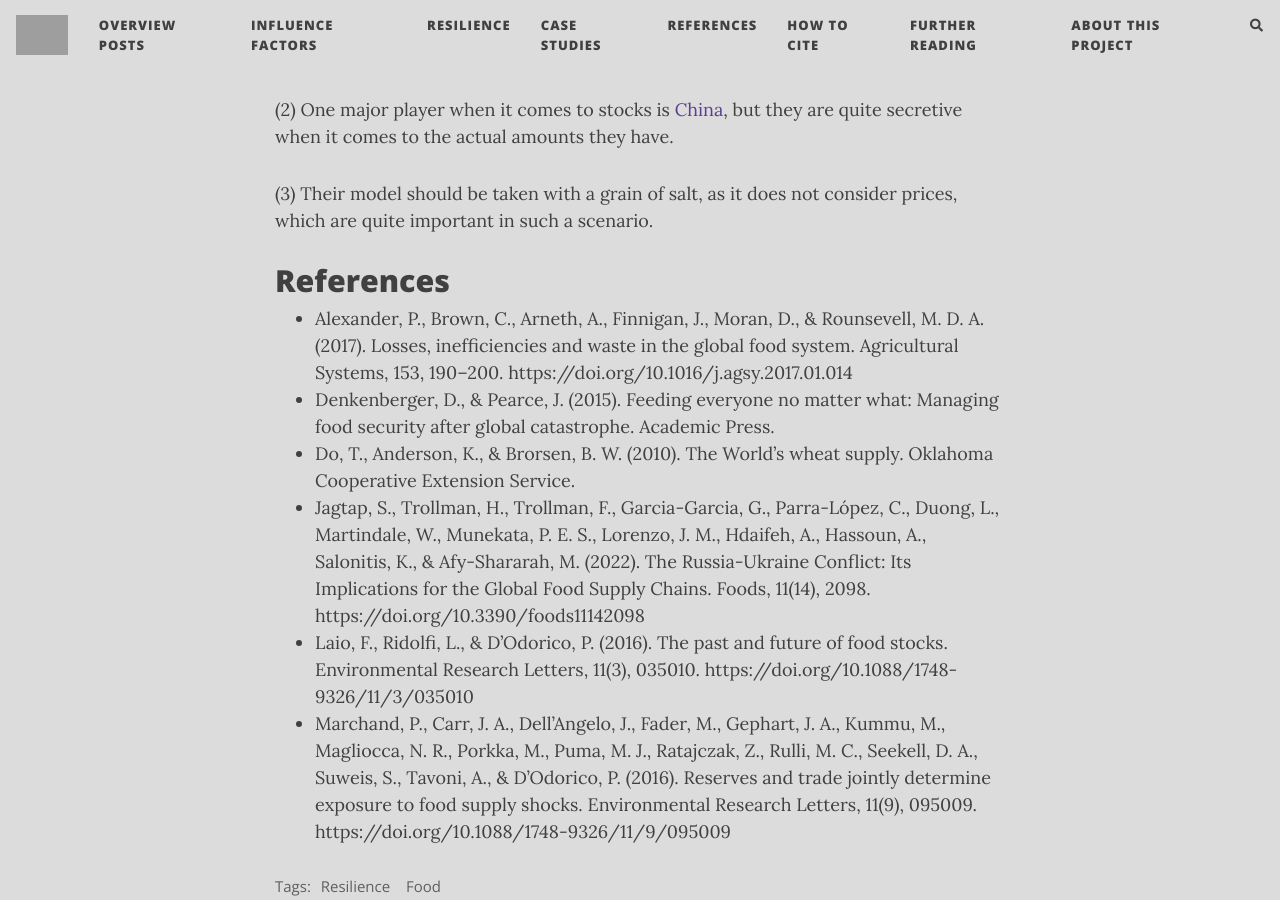
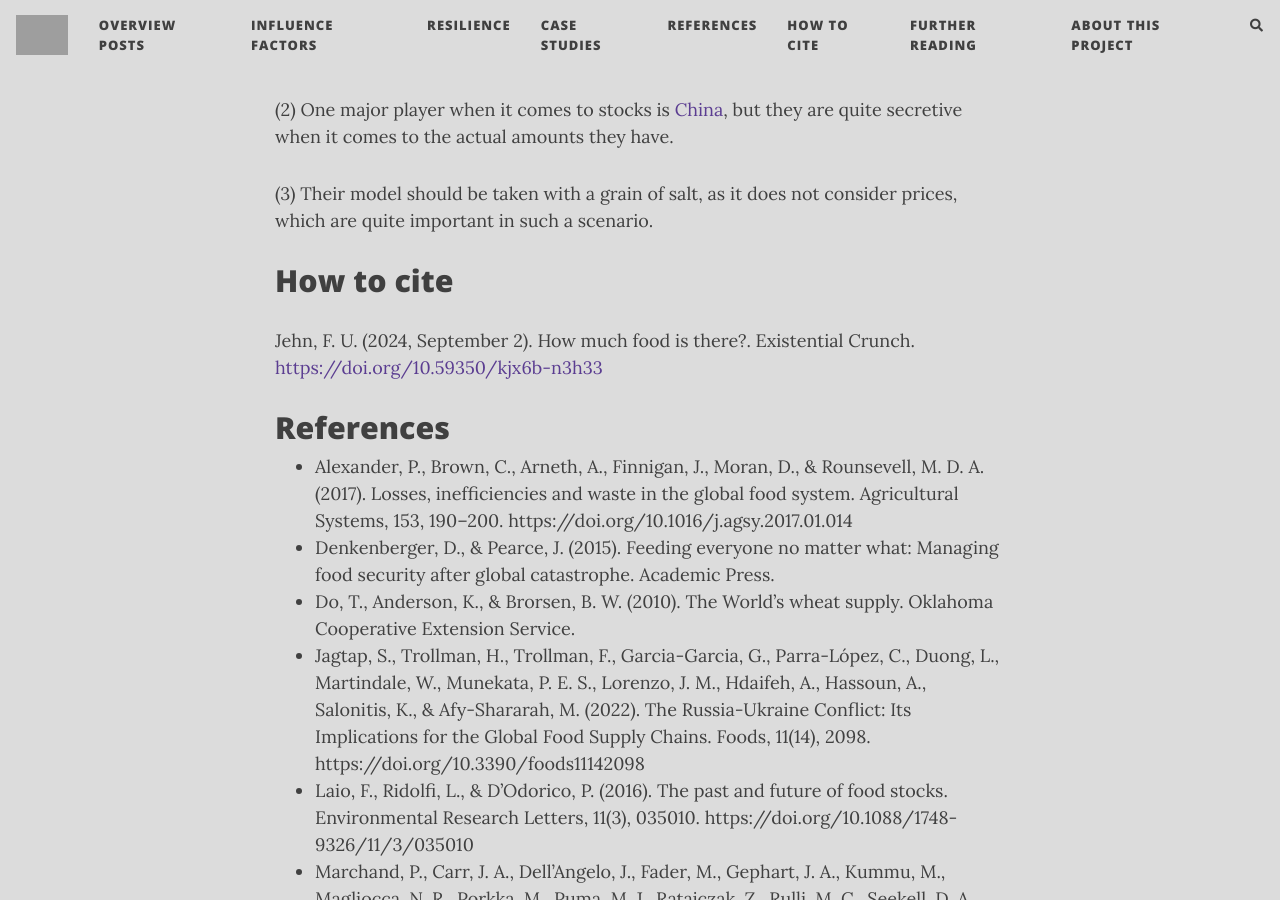
Before and after one commit to florianjehn/Societal_Collapse, a Jekyll site: the page built from _posts/2024-08-30-food_stocks.md, in a window 1280 px wide and 900 px high, scrolled down 5583 px. Built offline with Jekyll 4.4.1, drawn with Linux system fonts in a browser that asks for light colours; nearby versions of some CDN libraries; comment, search, counter and statistics services are not loaded; some of the changed text lies outside the part shown; grey boxes are pictures that could not be loaded.

Commit message:
Update 2024-08-30-food_stocks.md

```diff
--- a/_posts/2024-08-30-food_stocks.md
+++ b/_posts/2024-08-30-food_stocks.md
@@ -69,6 +69,11 @@ In summary, humanity has only limited food reserves. If global food production w
 
 (3) Their model should be taken with a grain of salt, as it does not consider prices, which are quite important in such a scenario.
 
+# How to cite
+
+
+Jehn, F. U. (2024, September 2). How much food is there?. Existential Crunch. [https://doi.org/10.59350/kjx6b-n3h33](https://doi.org/10.59350/kjx6b-n3h33)
+
 
 # References
 
```
